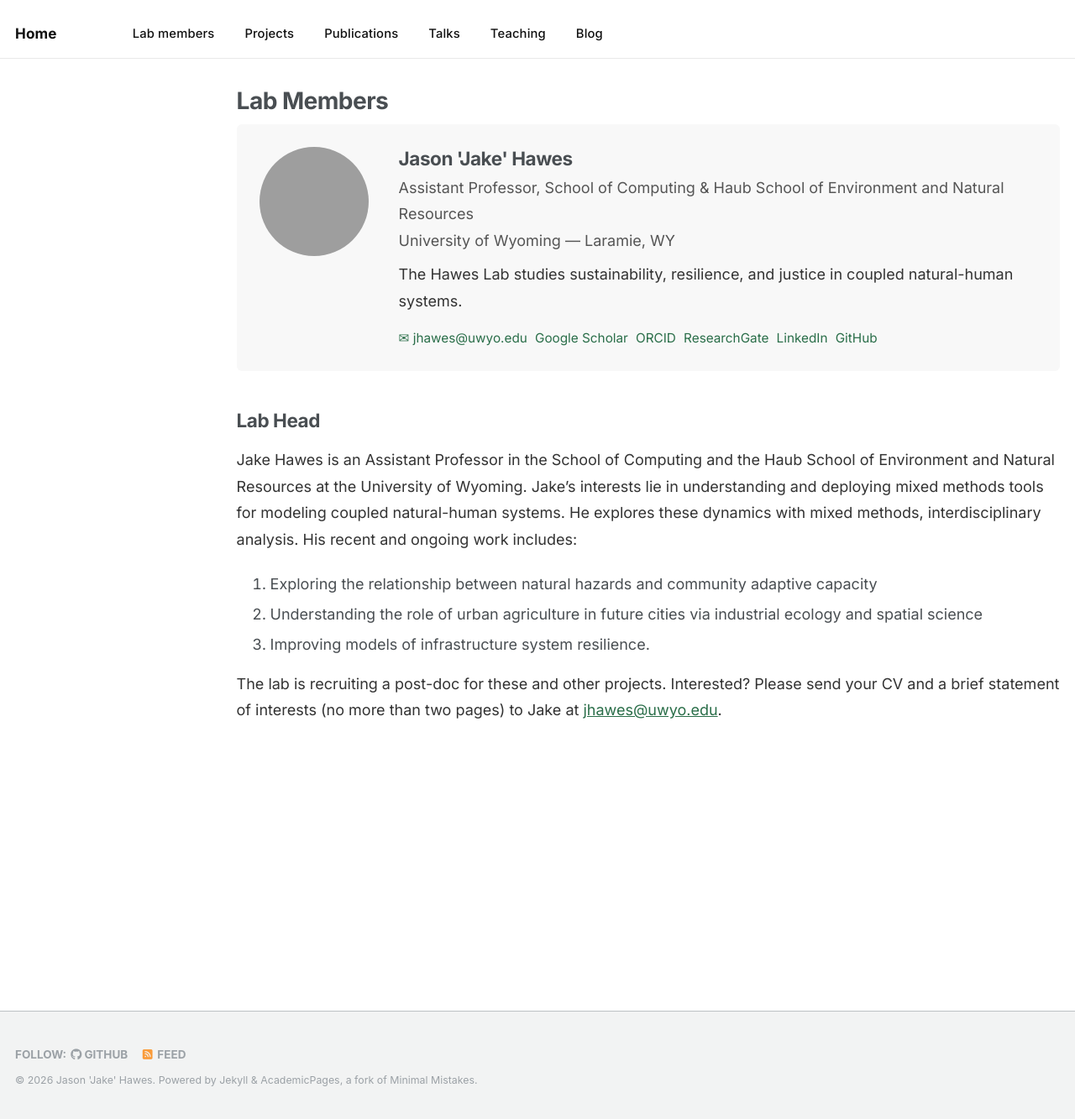
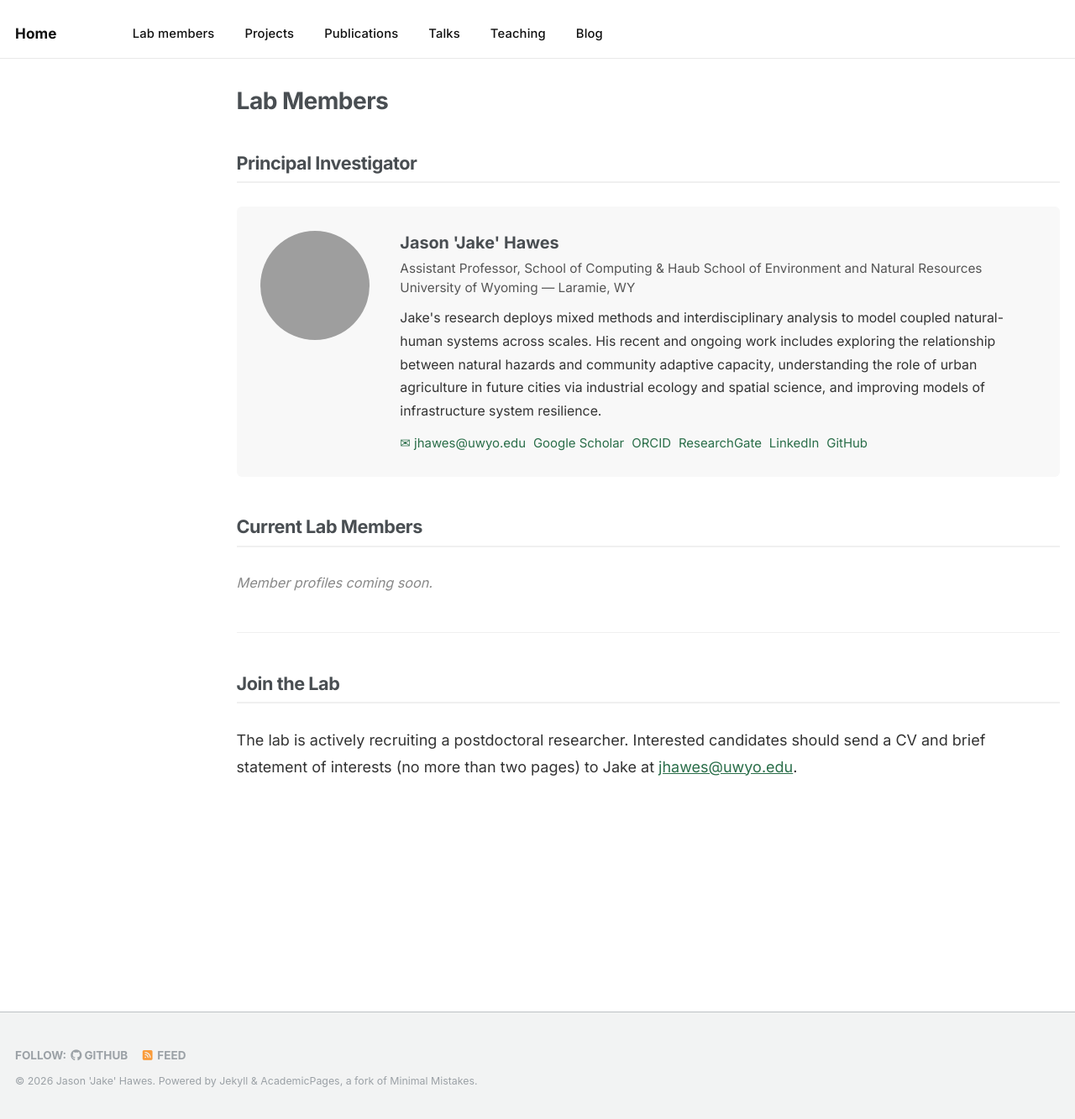
Before and after one commit to jkhawes/jkhawes.github.io, a Jekyll site: the page built from _pages/lab-members.md, in a window 1280 px wide and 1333 px high. Shown: the whole window at 84% size. Built offline with Jekyll 4.4.1, drawn with Linux system fonts in a browser that asks for light colours; grey boxes are pictures that could not be loaded.

Commit message:
Update lab-members.md

```diff
--- a/_pages/lab-members.md
+++ b/_pages/lab-members.md
@@ -11,29 +11,101 @@ redirect_from:
 
 {% include base_path %}
 
-<div style="display: flex; gap: 2em; align-items: flex-start; padding: 1.5em; background: #f8f8f8; border-radius: 6px; margin-bottom: 2.5em;">
-  <img src="/images/profile.jpg" alt="Jake Hawes" style="width: 130px; height: 130px; border-radius: 50%; object-fit: cover; flex-shrink: 0;">
+<style>
+.hes-member-card {
+  display: flex;
+  gap: 2em;
+  align-items: flex-start;
+  padding: 1.6em;
+  background: #f8f8f8;
+  border-radius: 6px;
+  margin-bottom: 1.8em;
+}
+@media (max-width: 600px) {
+  .hes-member-card { flex-direction: column; align-items: center; text-align: center; }
+}
+.hes-member-card__avatar {
+  width: 130px;
+  height: 130px;
+  border-radius: 50%;
+  object-fit: cover;
+  flex-shrink: 0;
+}
+.hes-member-card__name {
+  margin-top: 0;
+  margin-bottom: 0.2em;
+  font-size: 1.1rem;
+  font-weight: 700;
+}
+.hes-member-card__title {
+  margin: 0 0 0.7em;
+  color: #555;
+  font-size: 0.85rem;
+  line-height: 1.5;
+}
+.hes-member-card__bio {
+  margin: 0 0 0.8em;
+  font-size: 0.88rem;
+  line-height: 1.75;
+  color: #333;
+}
+.hes-member-card__pub {
+  font-size: 0.82rem;
+  color: #444;
+  border-left: 3px solid #2a6e49;
+  padding-left: 0.75em;
+  margin: 0 0 0.9em;
+  line-height: 1.55;
+}
+.hes-member-card__links {
+  display: flex;
+  flex-wrap: wrap;
+  gap: 0.6em;
+  font-size: 0.83rem;
+}
+.hes-member-card__links a {
+  color: #2a6e49;
+  text-decoration: none;
+}
+.hes-member-card__links a:hover { text-decoration: underline; }
+.hes-members-heading {
+  font-size: 1.2rem;
+  font-weight: 700;
+  border-bottom: 2px solid #f0f0f0;
+  padding-bottom: 0.4em;
+  margin: 2.2em 0 1.3em;
+}
+</style>
+
+<h2 class="hes-members-heading">Principal Investigator</h2>
+
+<div class="hes-member-card">
+  <img class="hes-member-card__avatar" src="/images/profile.jpg" alt="Jake Hawes">
   <div>
-    <h2 style="margin-top: 0; margin-bottom: 0.25em;">Jason 'Jake' Hawes</h2>
-    <p style="margin: 0 0 0.5em; color: #555;">Assistant Professor, School of Computing &amp; Haub School of Environment and Natural Resources<br>University of Wyoming &mdash; Laramie, WY</p>
-    <p style="margin: 0 0 1em;">{{ site.author.bio }}</p>
-    <div style="display: flex; flex-wrap: wrap; gap: 0.6em; font-size: 0.85em;">
-      {% if site.author.email %}<a href="mailto:{{ site.author.email }}" style="text-decoration:none;">&#9993; {{ site.author.email }}</a>{% endif %}
-      {% if site.author.googlescholar %}<a href="{{ site.author.googlescholar }}" target="_blank" style="text-decoration:none;">Google Scholar</a>{% endif %}
-      {% if site.author.orcid %}<a href="{{ site.author.orcid }}" target="_blank" style="text-decoration:none;">ORCID</a>{% endif %}
-      {% if site.author.researchgate %}<a href="{{ site.author.researchgate }}" target="_blank" style="text-decoration:none;">ResearchGate</a>{% endif %}
-      {% if site.author.linkedin %}<a href="https://www.linkedin.com/in/{{ site.author.linkedin }}" target="_blank" style="text-decoration:none;">LinkedIn</a>{% endif %}
-      {% if site.author.github %}<a href="https://github.com/{{ site.author.github }}" target="_blank" style="text-decoration:none;">GitHub</a>{% endif %}
+    <div class="hes-member-card__name">Jason 'Jake' Hawes</div>
+    <p class="hes-member-card__title">Assistant Professor, School of Computing &amp; Haub School of Environment and Natural Resources<br>University of Wyoming &mdash; Laramie, WY</p>
+    <p class="hes-member-card__bio">Jake's research deploys mixed methods and interdisciplinary analysis to model coupled natural-human systems across scales. His recent and ongoing work includes exploring the relationship between natural hazards and community adaptive capacity, understanding the role of urban agriculture in future cities via industrial ecology and spatial science, and improving models of infrastructure system resilience.</p>
+    <div class="hes-member-card__links">
+      {% if site.author.email %}<a href="mailto:{{ site.author.email }}">&#9993; {{ site.author.email }}</a>{% endif %}
+      {% if site.author.googlescholar %}<a href="{{ site.author.googlescholar }}" target="_blank">Google Scholar</a>{% endif %}
+      {% if site.author.orcid %}<a href="{{ site.author.orcid }}" target="_blank">ORCID</a>{% endif %}
+      {% if site.author.researchgate %}<a href="{{ site.author.researchgate }}" target="_blank">ResearchGate</a>{% endif %}
+      {% if site.author.linkedin %}<a href="https://www.linkedin.com/in/{{ site.author.linkedin }}" target="_blank">LinkedIn</a>{% endif %}
+      {% if site.author.github %}<a href="https://github.com/{{ site.author.github }}" target="_blank">GitHub</a>{% endif %}
     </div>
   </div>
 </div>
 
-## Lab Head
+<h2 class="hes-members-heading">Current Lab Members</h2>
 
-Jake Hawes is an Assistant Professor in the School of Computing and the Haub School of Environment and Natural Resources at the University of Wyoming. Jake's interests lie in understanding and deploying mixed methods tools for modeling coupled natural-human systems. He explores these dynamics with mixed methods, interdisciplinary analysis. His recent and ongoing work includes:
+<!-- ═══════════════════════════════════════════════════════════
+     ADD MEMBER CARDS BELOW — copy the block and fill in fields
+     ═══════════════════════════════════════════════════════════ -->
 
-1. Exploring the relationship between natural hazards and community adaptive capacity
-2. Understanding the role of urban agriculture in future cities via industrial ecology and spatial science
-3. Improving models of infrastructure system resilience.
+<p style="color:#888; font-size:0.9rem; font-style:italic;">Member profiles coming soon.</p>
 
-The lab is recruiting a post-doc for these and other projects. Interested? Please send your CV and a brief statement of interests (no more than two pages) to Jake at [jhawes@uwyo.edu](mailto:jhawes@uwyo.edu).
+<hr style="border:none; border-top:1px solid #f0f0f0; margin: 2.5em 0 2em;">
+
+<h2 class="hes-members-heading">Join the Lab</h2>
+
+<p>The lab is actively recruiting a postdoctoral researcher. Interested candidates should send a CV and brief statement of interests (no more than two pages) to Jake at <a href="mailto:jhawes@uwyo.edu">jhawes@uwyo.edu</a>.</p>
```
